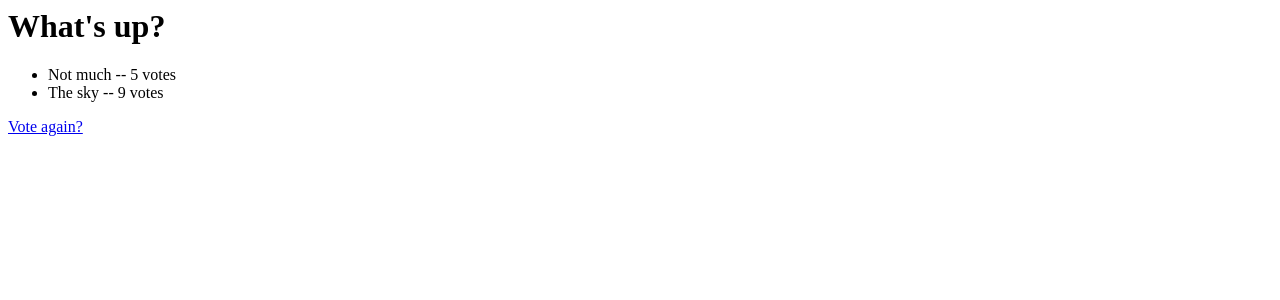
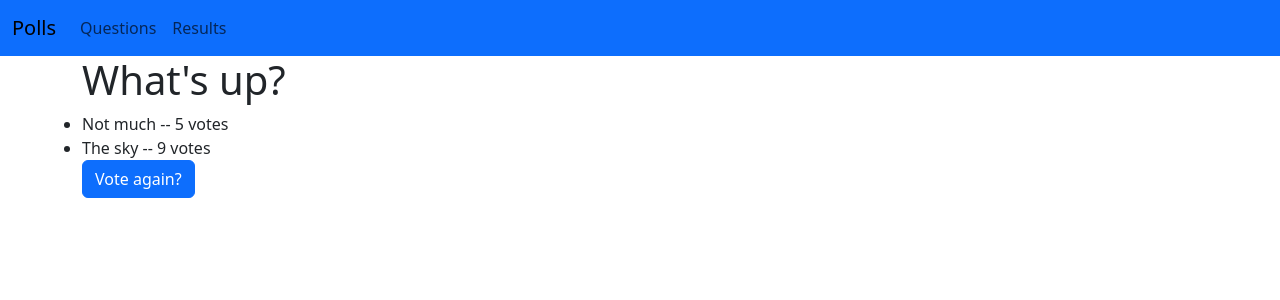
Before and after one commit to paoladiazzh/polls-tutorial, a Django app: page /polls/1/results/ in a window 1280 px wide. Shown: the top 300 px of the page. Run offline with Django 4.2, Linux system fonts and the light colour scheme; data comes from the database, SQL or seed files in the repository; both versions use the stored data as it was after the commit.

Commit message:
bootstrap base.html

```diff
--- /dev/null
+++ b/mysite/polls/templates/polls/base.html
@@ -0,0 +1,30 @@
+<!DOCTYPE html>
+<html>
+<head>
+    <title>{% block title%}{% endblock %}</title>
+    {% load static %}
+    <link rel="stylesheet" href="https://cdn.jsdelivr.net/npm/bootstrap@5.3.0/dist/css/bootstrap.min.css">
+</head>
+<body>
+    <nav class="navbar navbar-expand-lg bd-body-tertiary bg-primary">
+        <div class="container-fluid ">
+            <a class="navbar-brand">Polls</a>
+            <button class="navbar-toggler" type="button" data-bs-toggle="collapse" data-bs-target="#navbarNavAltMarkup" aria-controls="navbarNavAltMarkup" aria-expanded="false" aria-label="Toggle navigation">
+                <span class="navbar-toggler-icon"></span>
+            </button>
+            <div class="collapse navbar-collapse" id="navbarNavAltMarkup">
+                <div class="navbar-nav">
+                  <a class="nav-link" href="{% url 'polls:index' %}" class="navbar-item">Questions</a>
+                  <a class="nav-link" href="{% url 'polls:results' question.id %}" class="navbar-item">Results</a>
+                </div>
+            </div>
+        </div>
+    </nav>
+    <div class="container">
+        {% block content %}
+        {% endblock %}
+    </div>
+    <!-- Add Bootstrap CDN link for JavaScript -->
+    <script src="https://cdn.jsdelivr.net/npm/bootstrap@5.3.0/dist/js/bootstrap.min.js"></script>
+</body>
+</html>
--- a/mysite/polls/templates/polls/results.html
+++ b/mysite/polls/templates/polls/results.html
@@ -1,9 +1,11 @@
+{% extends "polls/base.html"%}
+{% block title %}Results{% endblock %}
+{% block content %}
 <h1>{{ question.question_text }}</h1>
-
-<ul>
-{% for choice in question.choice_set.all %}
-    <li>{{ choice.choice_text }} -- {{ choice.votes }} vote{{ choice.votes|pluralize }}</li>
-{% endfor %}
+<ul class="list-group">
+    {% for choice in question.choice_set.all %}
+        <li>{{ choice.choice_text }} -- {{ choice.votes }} vote{{ choice.votes|pluralize }}</li>
+    {% endfor %}
 </ul>
-
-<a href="{% url 'polls:detail' question.id %}">Vote again?</a>
+<a href="{% url 'polls:detail' question.id %}" class="btn btn-primary">Vote again?</a>
+{% endblock %}
```
Also changed, not shown: mysite/polls/templates/polls/detail.html (+5 -16 lines), mysite/polls/templates/polls/index.html (+4 -20 lines), mysite/db.sqlite3.
